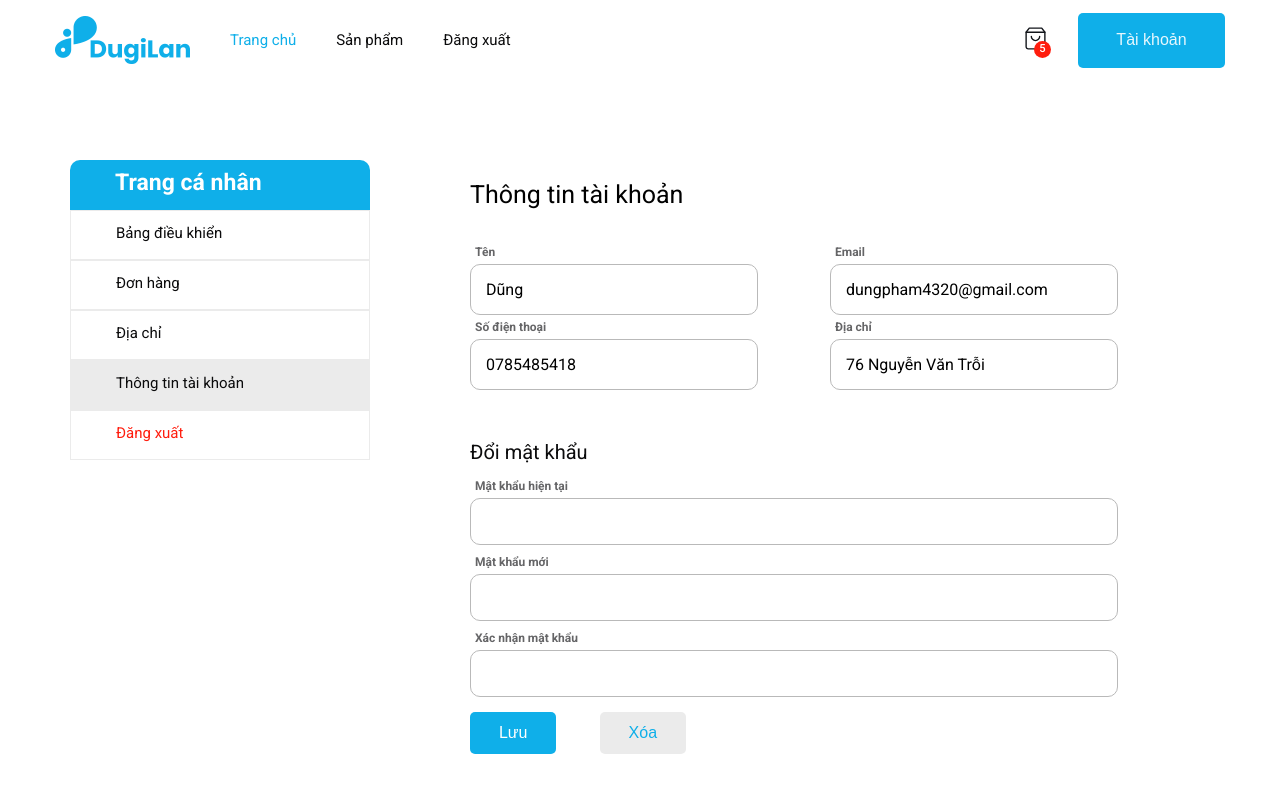
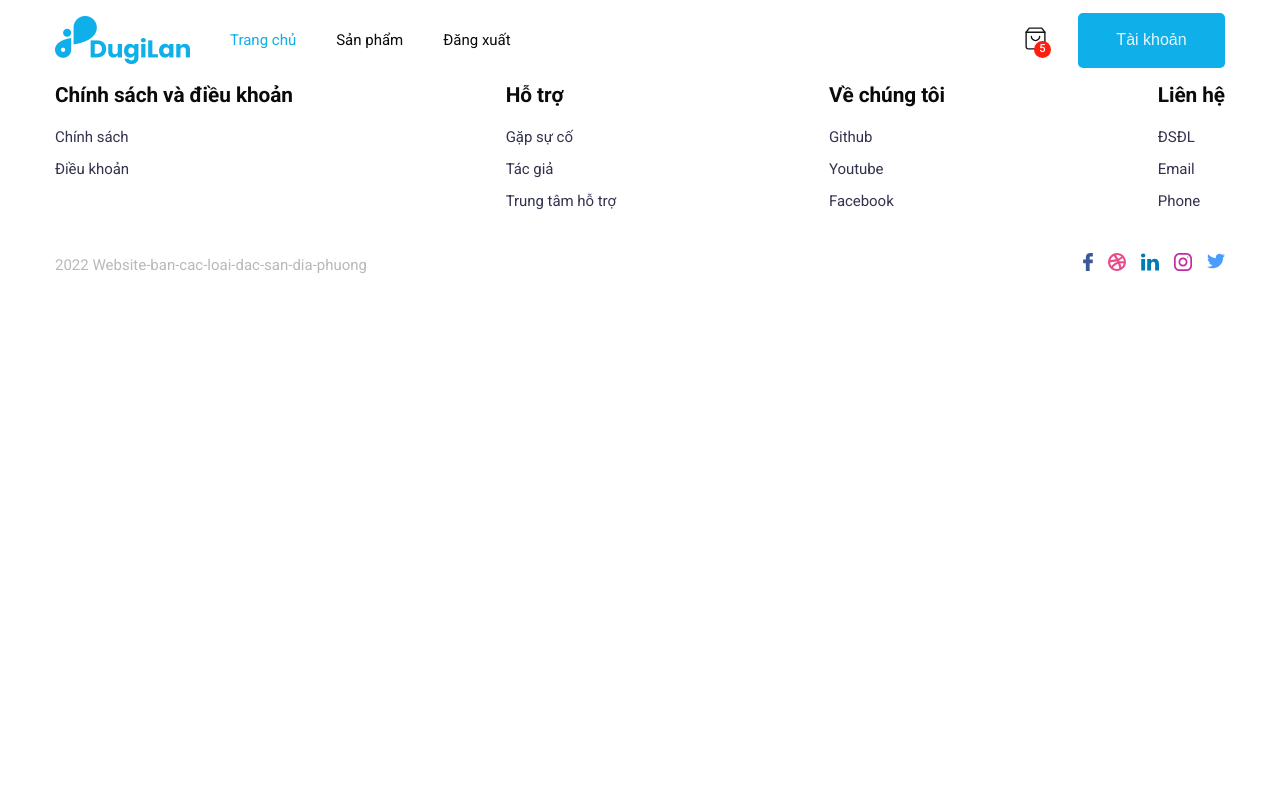
Before and after one commit to hoanganhquang/do-an-chuyen-nganh, a React (Create React App) app in the folder client/: page /account-details in a window 1280 px wide. Shown: the top 800 px of the page. Built offline with nearby package versions, Linux system fonts and the light colour scheme.

Commit message:
update profile

```diff
--- a/client/package.json
+++ b/client/package.json
@@ -10,7 +10,7 @@
     "clsx": "^1.1.1",
     "react": "^17.0.2",
     "react-dom": "^17.0.2",
-    "react-router-dom": "^5.3.0",
+    "react-router-dom": "^6.3.0",
     "react-scripts": "5.0.0",
     "web-vitals": "^2.1.4"
   },
--- a/client/src/App.js
+++ b/client/src/App.js
@@ -1,9 +1,10 @@
 import "./styles/index.scss";
-import { Footer, Header } from "./components";
+import { Footer, Header, HomePage } from "./components";
+import ProfilePage from "./components/MyAccount/ProfilePage/ProfilePage";
 import aos from "aos";
 import "aos/dist/aos.css";
 import { useEffect } from "react";
-import ProfilePage from "./components/MyAccount/ProfilePage/ProfilePage";
+import { Routes, Route } from "react-router-dom";
 
 function App() {
   useEffect(() => {
@@ -14,7 +15,10 @@ function App() {
     <div className="App">
       <div className="wrapper">
         <Header />
-        <ProfilePage />
+        <Routes>
+          <Route path="/" element={<HomePage />} />
+          <Route path="/profile-page/*" element={<ProfilePage />} />
+        </Routes>
         <Footer />
       </div>
     </div>
--- a/client/src/components/MyAccount/AccountMenu/AccountMenu.js
+++ b/client/src/components/MyAccount/AccountMenu/AccountMenu.js
@@ -8,19 +8,19 @@ const AccountMenu = () => {
         <h3>Trang cá nhân</h3>
       </div>
       <div className="menu-items">
-        <NavLink to="/" className="items" activeClassName="active" exact={true}>
+        <NavLink to="/profile-page/dashboard" className="items">
           Bảng điều khiển
         </NavLink>
-        <NavLink className="items" to="/orders">
+        <NavLink className="items" to="/profile-page/orders">
           Đơn hàng
         </NavLink>
-        <NavLink className="items" to="/address">
+        <NavLink className="items" to="/profile-page/address">
           Địa chỉ
         </NavLink>
-        <NavLink className="items" to="/account-details">
+        <NavLink className="items" to="/profile-page/account-details">
           Thông tin tài khoản
         </NavLink>
-        <NavLink className="items log-out" to="/log-out">
+        <NavLink className="items log-out" to="/profile-page/log-out">
           Đăng xuất
         </NavLink>
       </div>
--- a/client/src/components/MyAccount/ProfilePage/ProfilePage.js
+++ b/client/src/components/MyAccount/ProfilePage/ProfilePage.js
@@ -1,6 +1,6 @@
 import "./ProfilePage.scss";
-import { BrowserRouter, Switch, Route } from "react-router-dom";
 import AccountMenu from "../AccountMenu/AccountMenu";
+import { Routes, Route } from "react-router-dom";
 import Dashboard from "../Dashboard/Dashboard";
 import Orders from "../Orders/Orders";
 import Address from "../Address/Address";
@@ -8,31 +8,21 @@ import AccountDetails from "../AccountDetails/AccountDetails";
 
 const ProfilePage = () => {
   return (
-    <BrowserRouter>
     <div className="container">
       <div className="content">
         <div className="menu">
           <AccountMenu />
         </div>
         <div className="item">
-            <Switch>
-              <Route path="/" exact>
-                <Dashboard />
-              </Route>
-              <Route path="/orders" exact>
-                <Orders />
-              </Route>
-              <Route path="/address" exact>
-                <Address />
-              </Route>
-              <Route path="/account-details" exact>
-                <AccountDetails />
-              </Route>
-            </Switch>
+          <Routes>
+            <Route path="dashboard" element={<Dashboard />} />
+            <Route path="orders" element={<Orders />} />
+            <Route path="address" element={<Address />} />
+            <Route path="account-details" element={<AccountDetails />} />
+          </Routes>
         </div>
       </div>
     </div>
-    </BrowserRouter>
   );
 };
 export default ProfilePage;
--- a/client/src/index.js
+++ b/client/src/index.js
@@ -2,10 +2,13 @@ import React from "react";
 import ReactDOM from "react-dom";
 import App from "./App";
 import reportWebVitals from "./reportWebVitals";
+import { BrowserRouter } from "react-router-dom";
 
 ReactDOM.render(
   <React.StrictMode>
-    <App />
+    <BrowserRouter>
+      <App />
+    </BrowserRouter>
   </React.StrictMode>,
   document.getElementById("root")
 );
```
Also changed, not shown: client/src/assets/icons/instagram.svg, 1 other file (tests, documents, lock files or other folders). Lines whose indentation alone changed are shown as unchanged.
